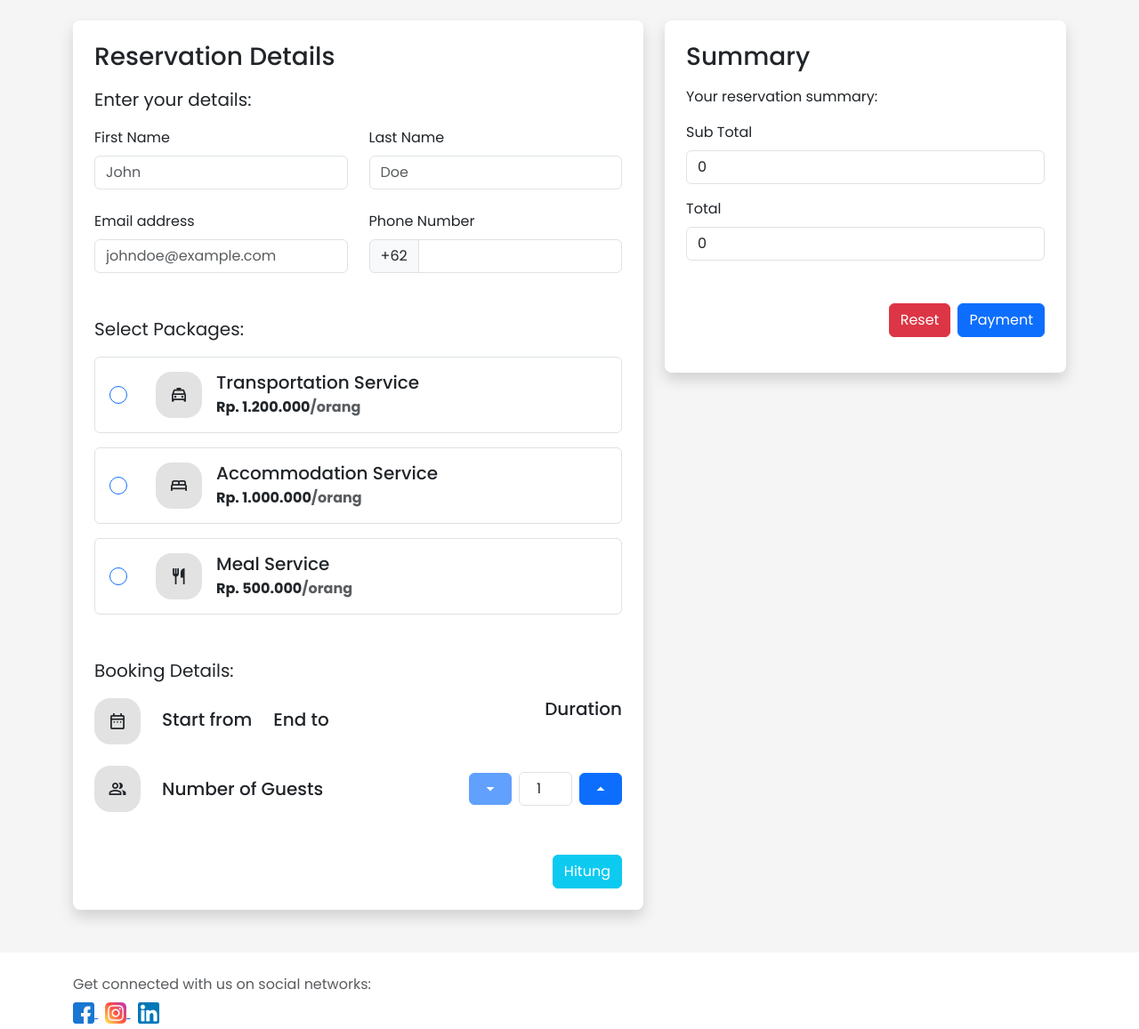
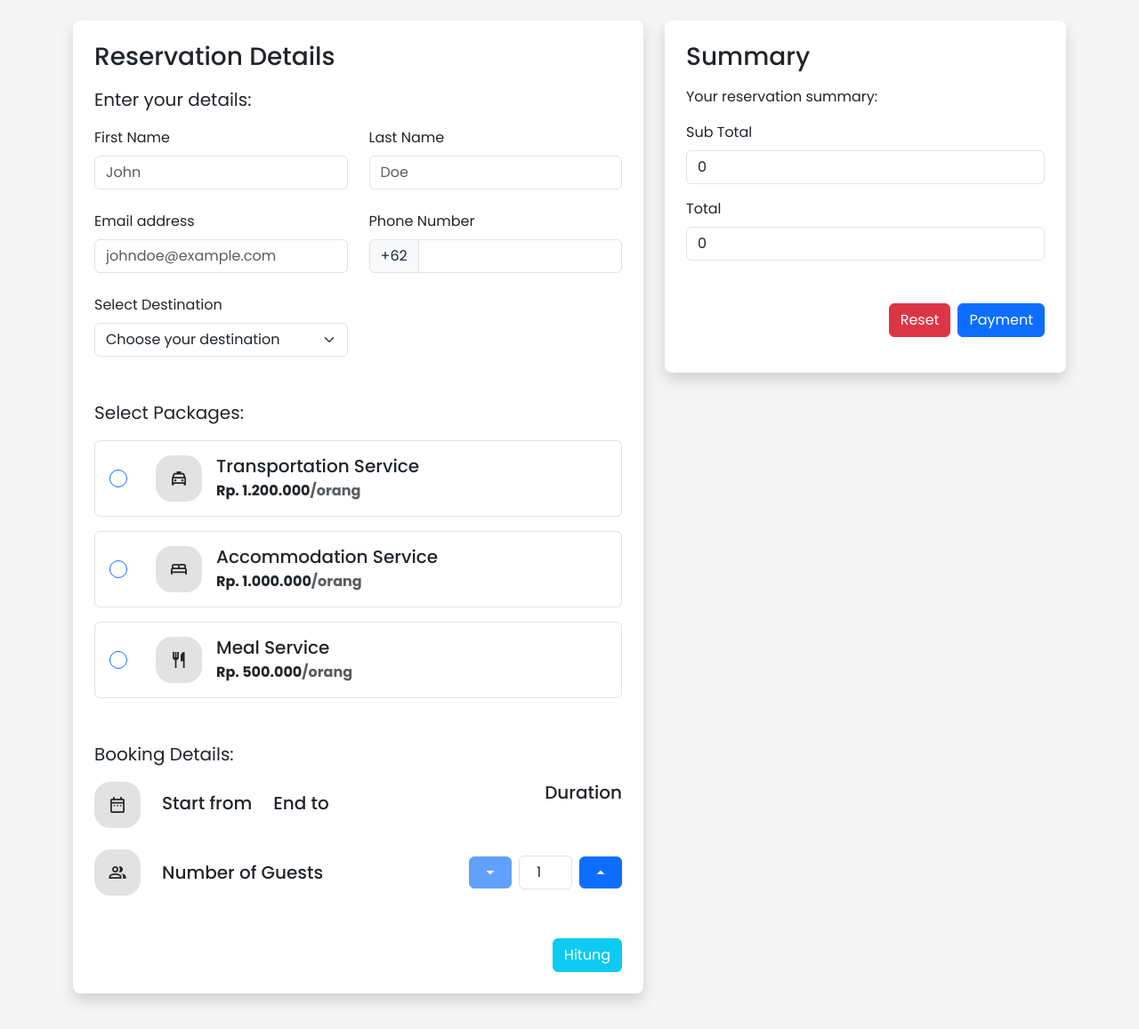
Before and after one commit to imanmaulana1/vacation-website, a PHP site: page /booking in a window 1280 px wide. Shown: the part 247-1404 px from the top of the page at 89% size. Run offline with PHP 8.4, Linux system fonts and the light colour scheme; some libraries are stand-ins or nearby versions.

Commit message:
feat: add select option for id paket wisata in booking form

```diff
--- a/assets/js/booking.js
+++ b/assets/js/booking.js
@@ -91,13 +91,27 @@ $(document).ready(function () {
     return guest * subTotal;
   }
 
-  // Event listener form submission
+  // Event listener form
   $('#reservationForm').on('submit', function (e) {
     if (!validateCheckboxes()) {
-      e.preventDefault(); // Mencegah form disubmit
       alert('Please select at least one package.');
+      e.preventDefault(); // Prevent form submission
+      return;
+    }
+
+    if (!validateSelectOption() === '') {
+      alert('Please choose a destination.');
+      e.preventDefault(); // Prevent form submission
+      return;
     }
   });
+
+  // Validate select option
+  function validateSelectOption() {
+    let select = $('#package');
+
+    return select.val();
+  }
 
   // Validate checkbox packages
   function validateCheckboxes() {
--- a/functions/add.php
+++ b/functions/add.php
@@ -9,6 +9,7 @@ if (isset($_POST['payment'])) {
     $name = "{$_POST['firstName']} {$_POST['lastName']}";
     $email = $_POST['email'];
     $phone = $_POST['phone'];
+    $packageId = $_POST['package'];
     $serviceMakanan = isset($_POST['makanan']) ? 1 : 0;
     $serviceTransportasi = isset($_POST['transportasi']) ? 1 : 0;
     $servicePenginapan = isset($_POST['penginapan']) ? 1 : 0;
@@ -26,7 +27,7 @@ if (isset($_POST['payment'])) {
     // Query Insert Data
     $query = "INSERT INTO pesanan
                 VALUES
-            ('', '$name', '$phone', '$startDate', '$orderDateTime', '$duration', '1', '$servicePenginapan', '$serviceTransportasi', '$serviceMakanan', '$guestCount', '$subTotal', '$total')";
+            ('', '$name', '$phone', '$startDate', '$orderDateTime', '$duration', '$packageId', '$servicePenginapan', '$serviceTransportasi', '$serviceMakanan', '$guestCount', '$subTotal', '$total')";
 
     $result = mysqli_query($conn, $query);
 
--- a/views/booking.view.php
+++ b/views/booking.view.php
@@ -56,6 +56,17 @@
                                             <span class="input-group-text" id="basic-addon1">+62</span>
                                             <input type="text" class="form-control" id="phone" name="phone" aria-label="phone" required>
                                         </div>
+                                    </div>
+                                    <div class="col-12 col-md-6 mb-4">
+                                        <label for="package" class="form-label">Select Destination</label>
+                                        <select class="form-select" name="package" id="package" aria-label="Default select example" required>
+                                            <option value="" selected disabled>Choose your destination</option>
+                                            <option value="1">Maldives</option>
+                                            <option value="2">Grand Canyon</option>
+                                            <option value="3">Great Barrier Reef</option>
+                                            <option value="4">Santorini</option>
+                                            <option value="5">Machu Picchu</option>
+                                        </select>
                                     </div>
                                 </div>
                                 <p class="fs-5 mt-4">Select Packages:</p>
```
